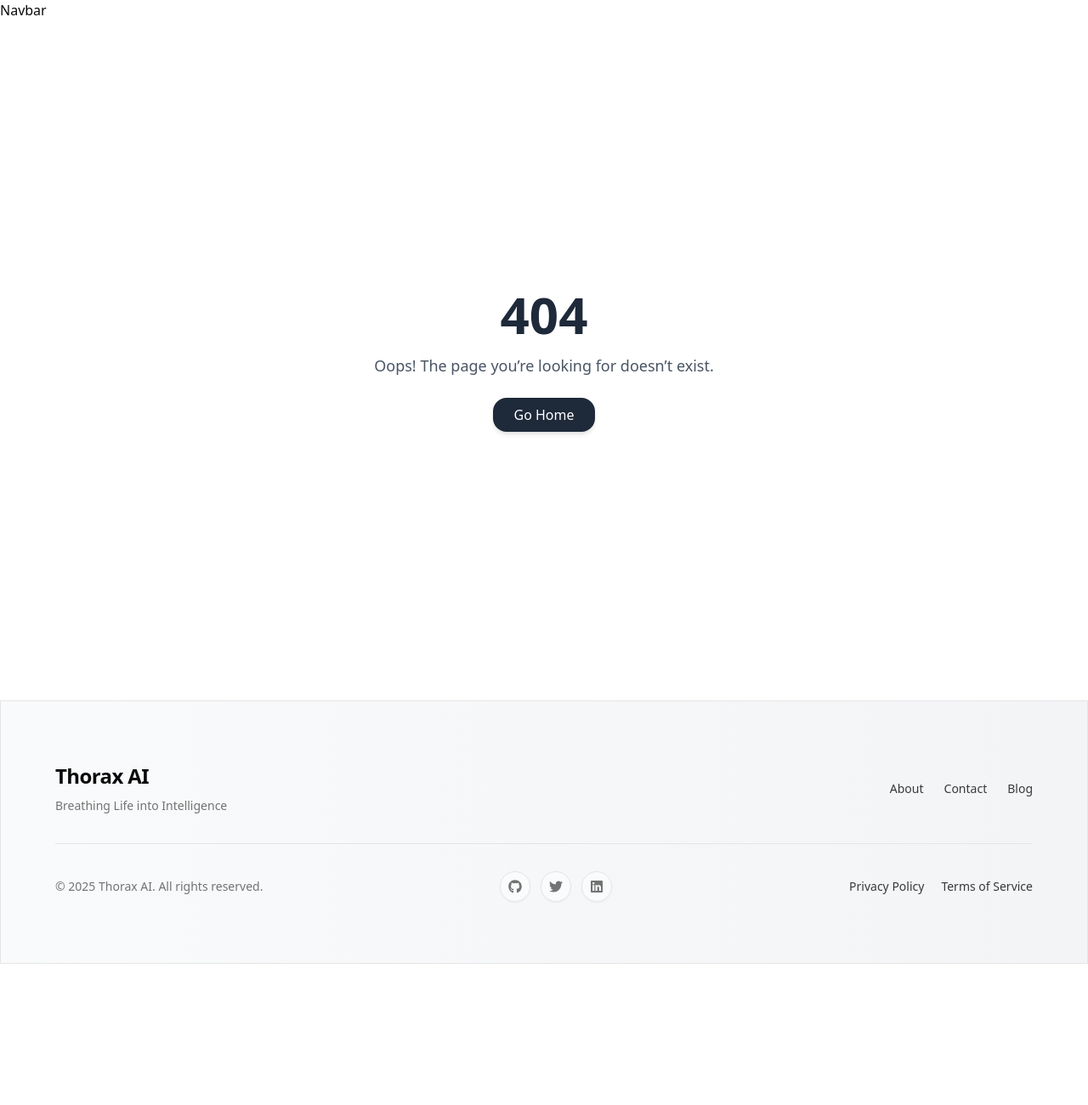
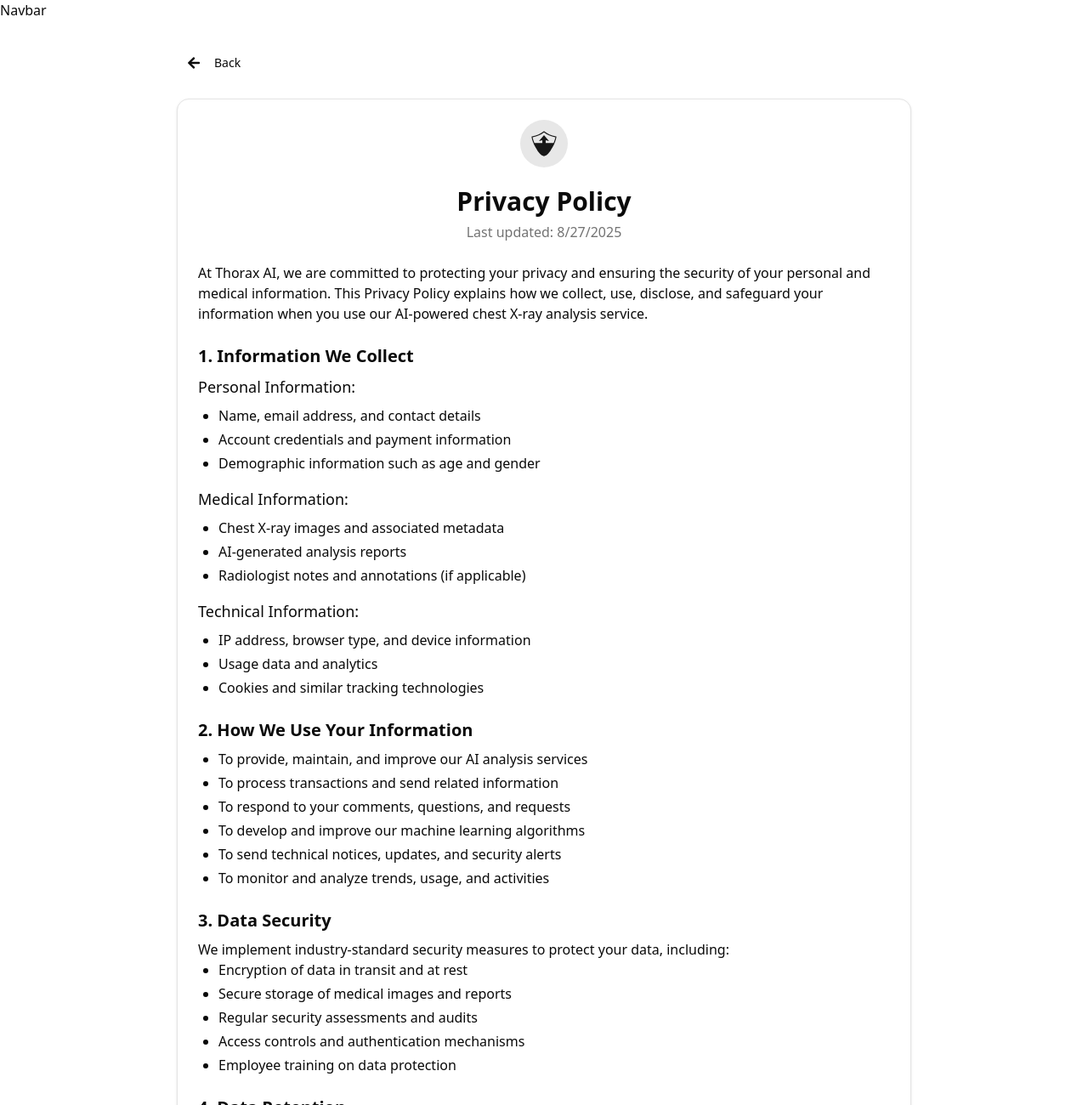
Before and after one commit to kaushal-Prakash/thorax-ai, a Next.js app in the folder frontend/: page /privacy in a window 1280 px wide. Before the commit this address had no page. Shown: the top 1300 px of the page at 85% size. Before the commit the page ends 1134 px from the top, so only its background shows below. Built offline with nearby package versions, Linux system fonts and the light colour scheme.

Commit message:
added privacy policy page

```diff
--- a/frontend/package.json
+++ b/frontend/package.json
@@ -31,6 +31,8 @@
   "devDependencies": {
     "@eslint/eslintrc": "^3",
     "@tailwindcss/postcss": "^4",
+    "@types/node": "24.3.0",
+    "@types/react": "19.1.12",
     "eslint": "^9",
     "eslint-config-next": "15.5.0",
     "tailwindcss": "^4",
--- a/frontend/src/app/layout.js
+++ b/frontend/src/app/layout.js
@@ -1,8 +1,8 @@
 import { Inter, Poppins } from "next/font/google";
 import "./globals.css";
 import { Toaster } from "sonner";
+import Navbar from "@/components/Navbar";
 import Footer from "@/components/Footer";
-import Navbar from "@/components/Navbar";
 
 const inter = Inter({
   subsets: ["latin"],
--- /dev/null
+++ b/frontend/src/app/privacy/page.js
@@ -0,0 +1,128 @@
+"use client"
+import React from "react";
+import { Card, CardContent, CardHeader, CardTitle } from "@/components/ui/card";
+import { Button } from "@/components/ui/button";
+import { FaArrowLeft } from "react-icons/fa";
+import { GiArmorUpgrade } from "react-icons/gi";
+import { useRouter } from "next/navigation";
+
+const PrivacyPolicy = () => {
+  const router = useRouter();
+
+  return (
+    <div className="container mx-auto px-4 py-8 max-w-4xl">
+      <Button
+        variant="ghost"
+        className="mb-6"
+        onClick={() => router.back()}
+      >
+        <FaArrowLeft className="mr-2" /> Back
+      </Button>
+
+      <Card>
+        <CardHeader className="text-center">
+          <div className="flex justify-center mb-4">
+            <div className="p-3 rounded-full bg-primary/10">
+              <GiArmorUpgrade className="h-8 w-8 text-primary" />
+            </div>
+          </div>
+          <CardTitle className="text-3xl">Privacy Policy</CardTitle>
+          <p className="text-muted-foreground">Last updated: {new Date().toLocaleDateString()}</p>
+        </CardHeader>
+        <CardContent className="space-y-6">
+          <p>
+            At Thorax AI, we are committed to protecting your privacy and ensuring the security of your personal
+            and medical information. This Privacy Policy explains how we collect, use, disclose, and safeguard
+            your information when you use our AI-powered chest X-ray analysis service.
+          </p>
+
+          <div>
+            <h2 className="text-xl font-semibold mb-2">1. Information We Collect</h2>
+            <h3 className="text-lg font-medium mb-2">Personal Information:</h3>
+            <ul className="list-disc pl-6 mb-4 space-y-1">
+              <li>Name, email address, and contact details</li>
+              <li>Account credentials and payment information</li>
+              <li>Demographic information such as age and gender</li>
+            </ul>
+
+            <h3 className="text-lg font-medium mb-2">Medical Information:</h3>
+            <ul className="list-disc pl-6 mb-4 space-y-1">
+              <li>Chest X-ray images and associated metadata</li>
+              <li>AI-generated analysis reports</li>
+              <li>Radiologist notes and annotations (if applicable)</li>
+            </ul>
+
+            <h3 className="text-lg font-medium mb-2">Technical Information:</h3>
+            <ul className="list-disc pl-6 space-y-1">
+              <li>IP address, browser type, and device information</li>
+              <li>Usage data and analytics</li>
+              <li>Cookies and similar tracking technologies</li>
+            </ul>
+          </div>
+
+          <div>
+            <h2 className="text-xl font-semibold mb-2">2. How We Use Your Information</h2>
+            <ul className="list-disc pl-6 space-y-1">
+              <li>To provide, maintain, and improve our AI analysis services</li>
+              <li>To process transactions and send related information</li>
+              <li>To respond to your comments, questions, and requests</li>
+              <li>To develop and improve our machine learning algorithms</li>
+              <li>To send technical notices, updates, and security alerts</li>
+              <li>To monitor and analyze trends, usage, and activities</li>
+            </ul>
+          </div>
+
+          <div>
+            <h2 className="text-xl font-semibold mb-2">3. Data Security</h2>
+            <p>
+              We implement industry-standard security measures to protect your data, including:
+            </p>
+            <ul className="list-disc pl-6 space-y-1">
+              <li>Encryption of data in transit and at rest</li>
+              <li>Secure storage of medical images and reports</li>
+              <li>Regular security assessments and audits</li>
+              <li>Access controls and authentication mechanisms</li>
+              <li>Employee training on data protection</li>
+            </ul>
+          </div>
+
+          <div>
+            <h2 className="text-xl font-semibold mb-2">4. Data Retention</h2>
+            <p>
+              We retain your personal and medical information only for as long as necessary to fulfill the purposes
+              for which we collected it, including for the purposes of satisfying any legal, accounting, or reporting
+              requirements. Medical images and reports are typically retained for a minimum of 7 years as required by
+              medical record retention laws.
+            </p>
+          </div>
+
+          <div>
+            <h2 className="text-xl font-semibold mb-2">5. Your Rights</h2>
+            <p>You have the right to:</p>
+            <ul className="list-disc pl-6 space-y-1">
+              <li>Access and receive a copy of your personal information</li>
+              <li>Rectify inaccurate or incomplete information</li>
+              <li>Request deletion of your personal information</li>
+              <li>Object to or restrict certain processing activities</li>
+              <li>Data portability for your information</li>
+              <li>Withdraw consent at any time</li>
+            </ul>
+          </div>
+
+          <div>
+            <h2 className="text-xl font-semibold mb-2">6. Contact Us</h2>
+            <p>
+              If you have any questions about this Privacy Policy, please contact us at:
+              <br />
+              Email: privacy@thoraxai.com
+              <br />
+              Address: 123 Medical Innovation Drive, Tech City, TC 12345
+            </p>
+          </div>
+        </CardContent>
+      </Card>
+    </div>
+  );
+};
+
+export default PrivacyPolicy;
```
Also changed, not shown: 1 other file (tests, documents, lock files or other folders).
